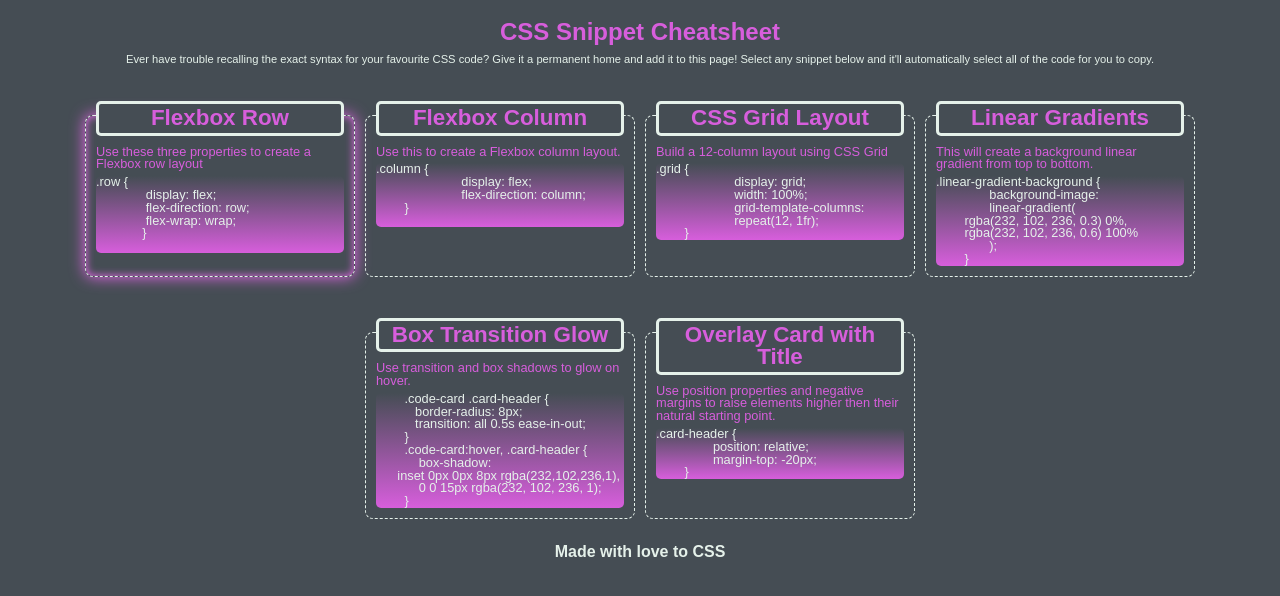
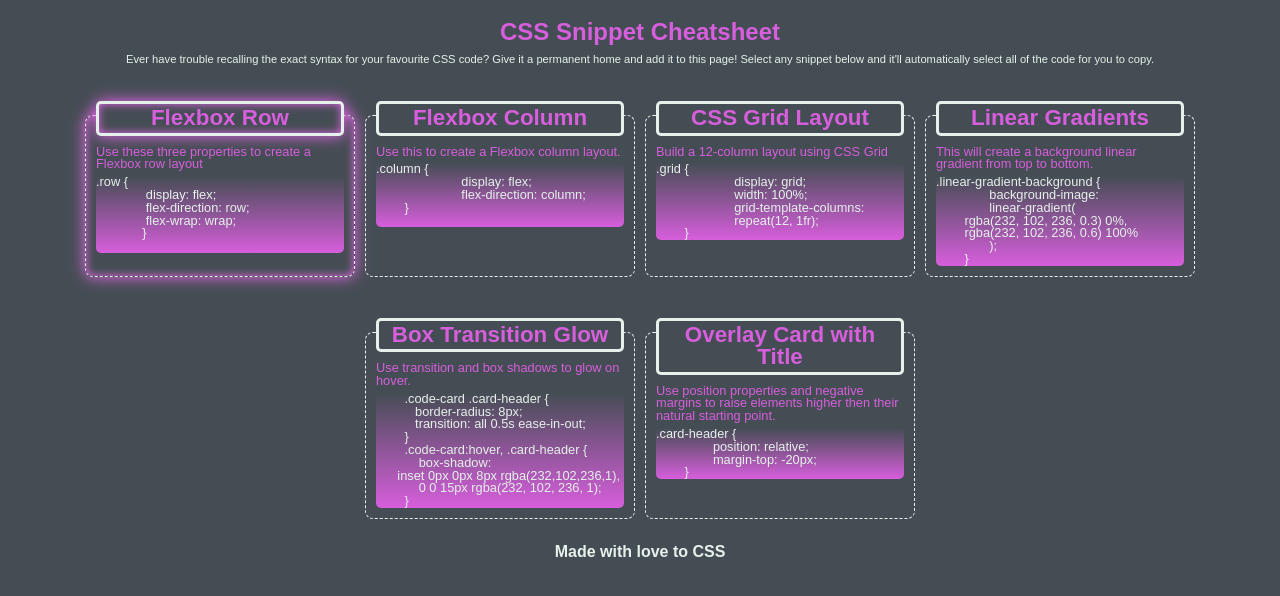
Before and after one commit to vasilyl1/advanced-css, a plain HTML site: page index.html in a window 1280 px wide. In both pictures the pointer is over the element 220 px from the left and 195 px from the top of the page. Drawn offline with Linux system fonts and the light colour scheme.

Commit message:
final code modifications submitted in style.css

```diff
--- a/assets/css/style.css
+++ b/assets/css/style.css
@@ -100,7 +100,7 @@ main {
   border-radius: 8px;
   transition: all 0.5s ease-in-out;
 }
-.snippet:hover, header:hover {
+.snippet:hover, .snippet:hover header {
    box-shadow: inset 0px 0px 8px rgba(232,102,236,1), 0 0 15px rgba(232, 102, 236, 1);
 }
 footer {
```
